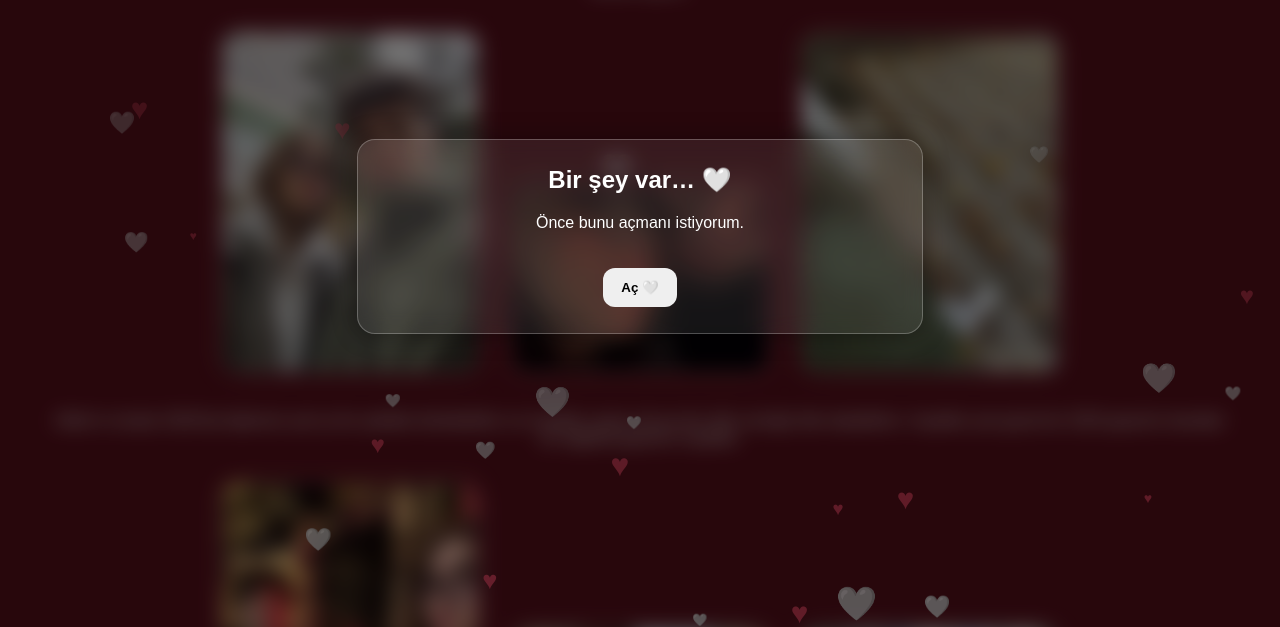
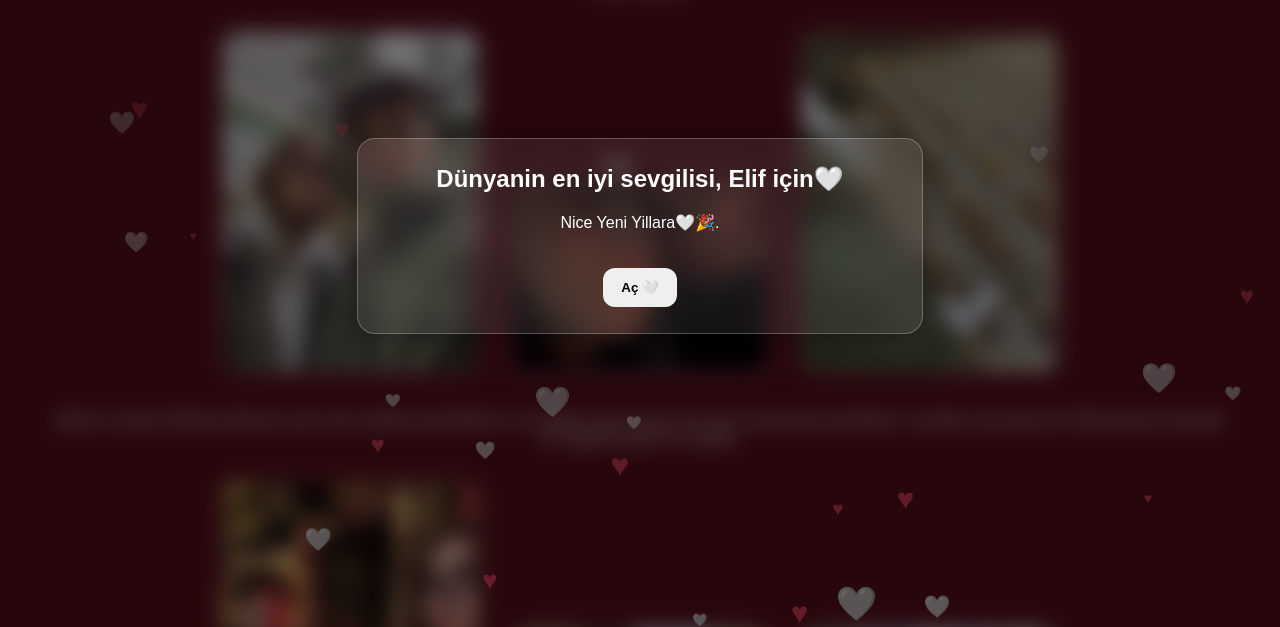
Before and after one commit to ybeteh/cokkkonemlisondakikahaber, a plain HTML site: page index.html in a window 1280 px wide. Shown: the part 164-791 px from the top of the page. Drawn offline with Linux system fonts and the light colour scheme.

Commit message:
Update greeting message in index.html

```diff
--- a/index.html
+++ b/index.html
@@ -104,8 +104,8 @@
 
 <div id="overlay">
   <div id="letter">
-    <h2>Bir şey var… 🤍</h2>
-    <p>Önce bunu açmanı istiyorum.</p>
+    <h2>Dünyanin en iyi sevgilisi, Elif için🤍</h2>
+    <p>Nice Yeni Yillara🤍🎉.</p>
     <button id="openBtn">Aç 🤍</button>
   </div>
 </div>
```
